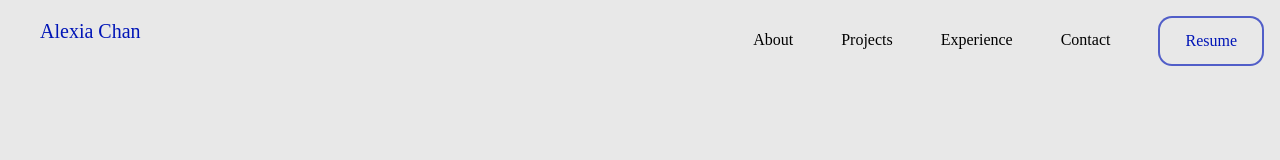
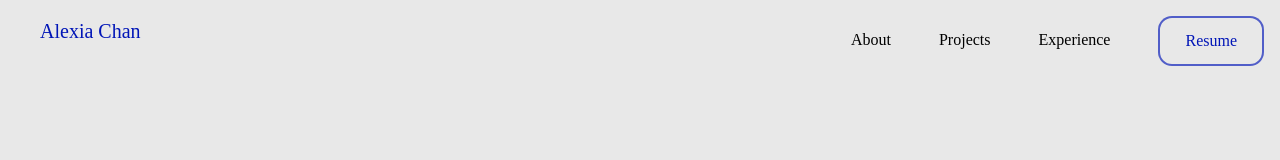
Before and after one commit to achan124/portfolio, a React (Vite) app: page / in a window 1280 px wide. Shown: the top 160 px of the page. Built offline with nearby package versions, Linux system fonts and the light colour scheme; a web font is replaced by a local one.

Commit message:
disable contact form

```diff
--- a/src/App.jsx
+++ b/src/App.jsx
@@ -24,7 +24,7 @@ export default function App() {
               <a href="#top">About</a>
               <a href="#projects">Projects</a>
               <a href="#experience">Experience</a>
-              <a href="#contact">Contact</a>
+              {/* <a href="#contact">Contact</a> */}
               {/* <button onClick="window.open('/files/RESUME.pdf')">Resume</button> */}
               <button onClick={() => window.open("/files/RESUME.pdf", "_blank")}>Resume</button>
           </div>
@@ -36,7 +36,7 @@ export default function App() {
 
       <Experience />
 
-      <ContactForm />
+      {/* <ContactForm /> */}
 
       <div className="d-flex justify-content-center gap-3 links">
           <a href="https://github.com/achan124">GitHub</a>
```
